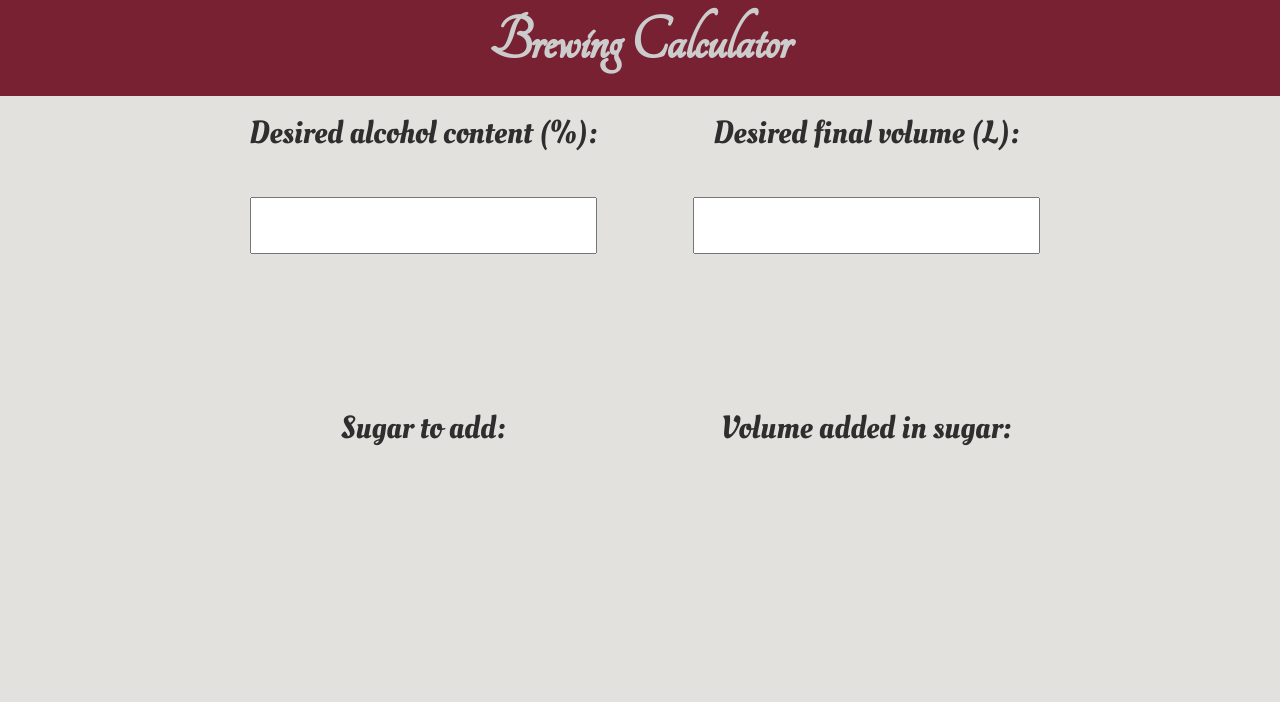
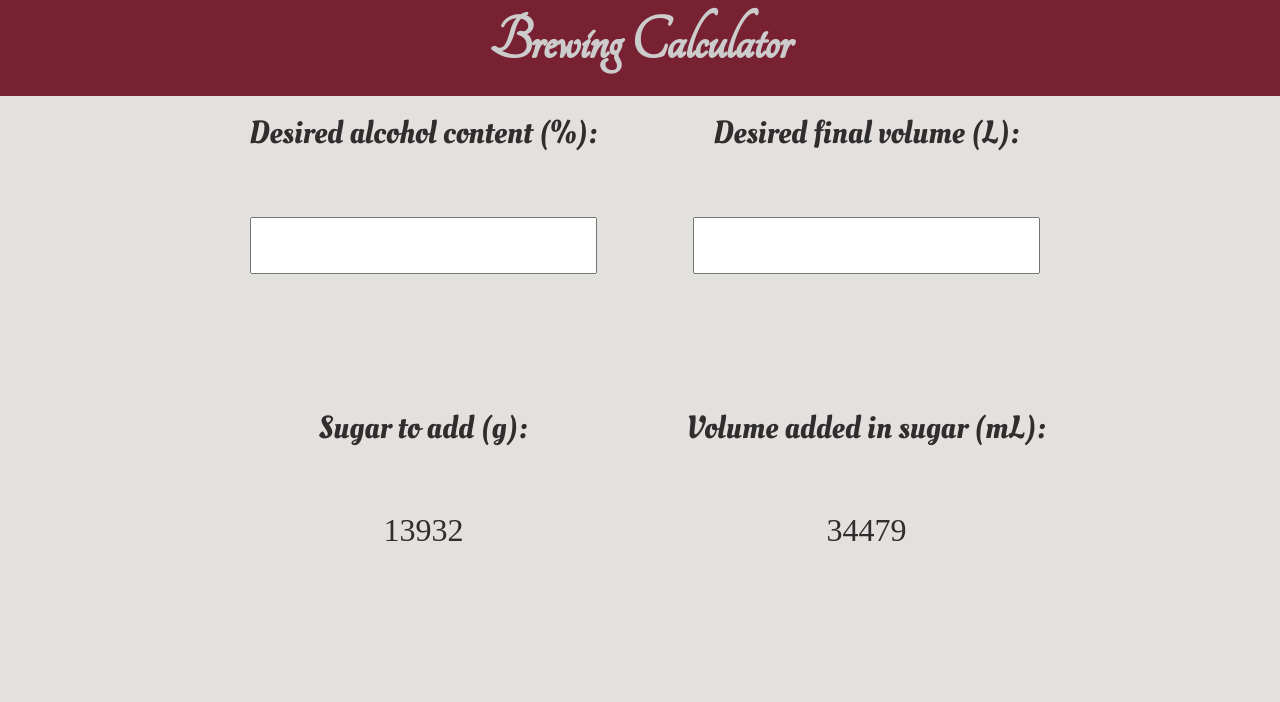
Before and after one commit to Bedkow/brewing_calculator, a website built with webpack: page dist/index.html in a window 1280 px wide. Shown: the top 702 px of the page. Built offline with nearby package versions, Linux system fonts and the light colour scheme.

Commit message:
styling ready

```diff
--- a/src/css/index.scss
+++ b/src/css/index.scss
@@ -76,11 +76,13 @@ footer {
 	font-size: 2rem;
 }
 
-input {
+input,
+.output {
 	width: 80%;
 	height: 20%;
 	font-size: 2rem;
 	text-align: center;
+	margin: 20px auto;
 }
 
 #footer-imgs {
```
Also changed, not shown: dist/index.html.
